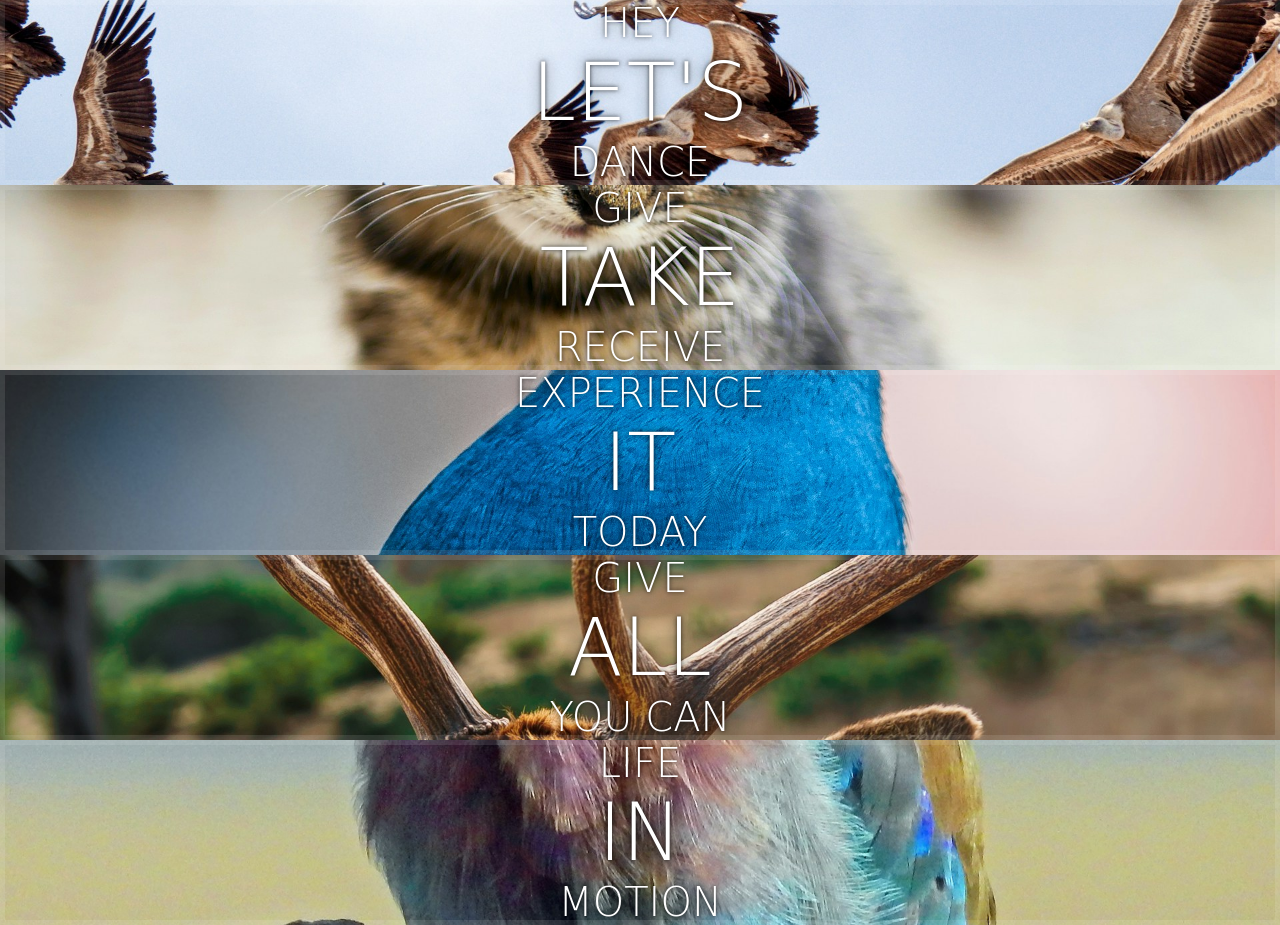
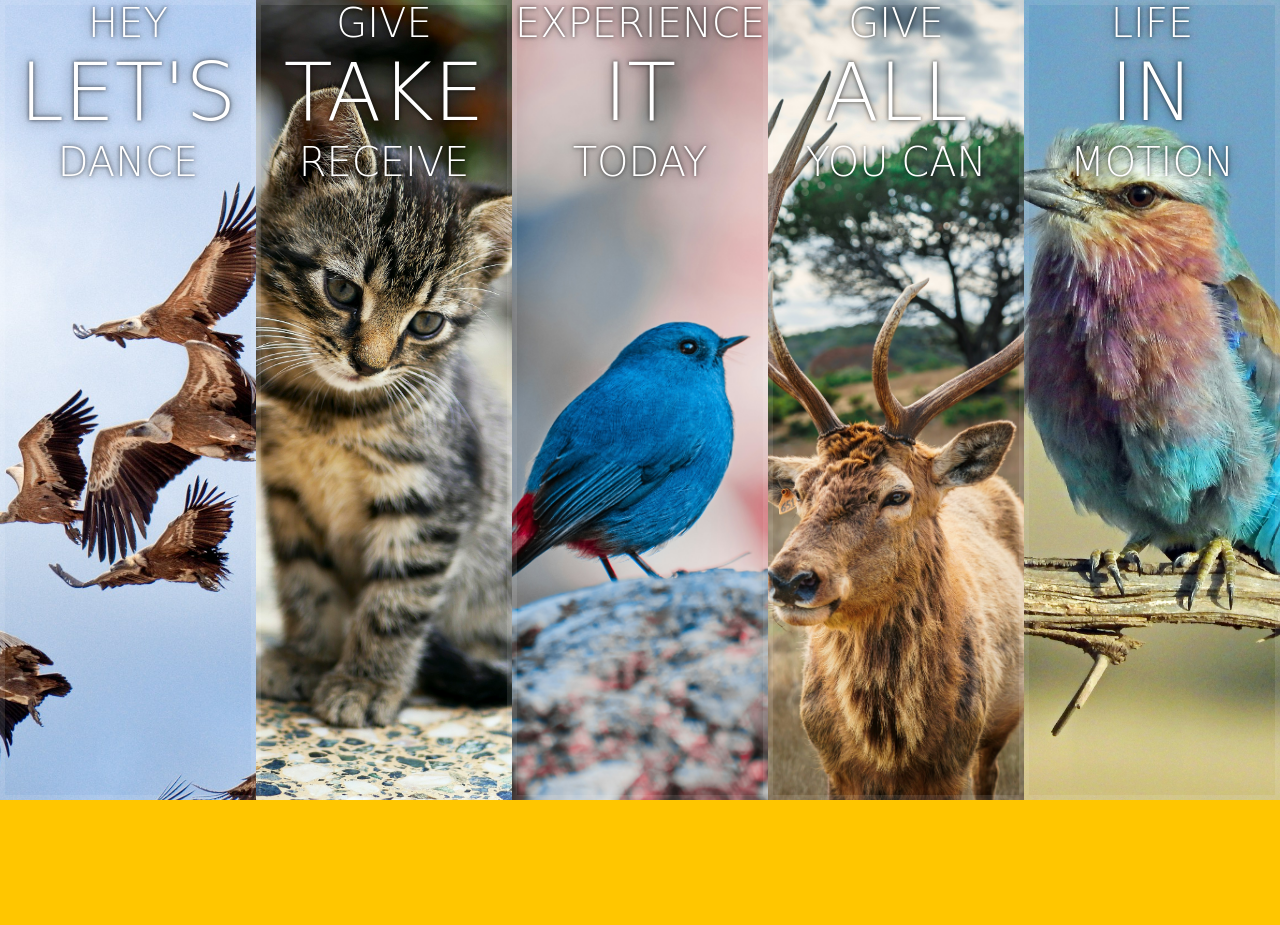
Before and after one commit to zulkh87/flexbox-js-image-gallery, a plain HTML site: page index.html in a window 1280 px wide. After the commit the page ends 800 px from the top, so only its background shows below. Drawn offline with Linux system fonts and the light colour scheme.

Commit message:
flexbox added to parent container and each children flex item

```diff
--- a/style.css
+++ b/style.css
@@ -17,6 +17,7 @@ html {
   .panels {
     min-height: 100vh;
     overflow: hidden;
+    display: flex;
   }
 
   .panel {
@@ -34,9 +35,10 @@ html {
     font-size: 20px;
     background-size: cover;
     background-position: center;
+    flex: 1;
   }
 
-  .panel1 { background-image: url(./images/bird-flock.jpg); }
+  .panel1 { background-image:url(./images/bird-flock.jpg); }
   .panel2 { background-image:url(./images/kitten.jpg); }
   .panel3 { background-image:url(./images/bluebird.jpg); }
   .panel4 { background-image:url(./images/deer.jpg); }
```
